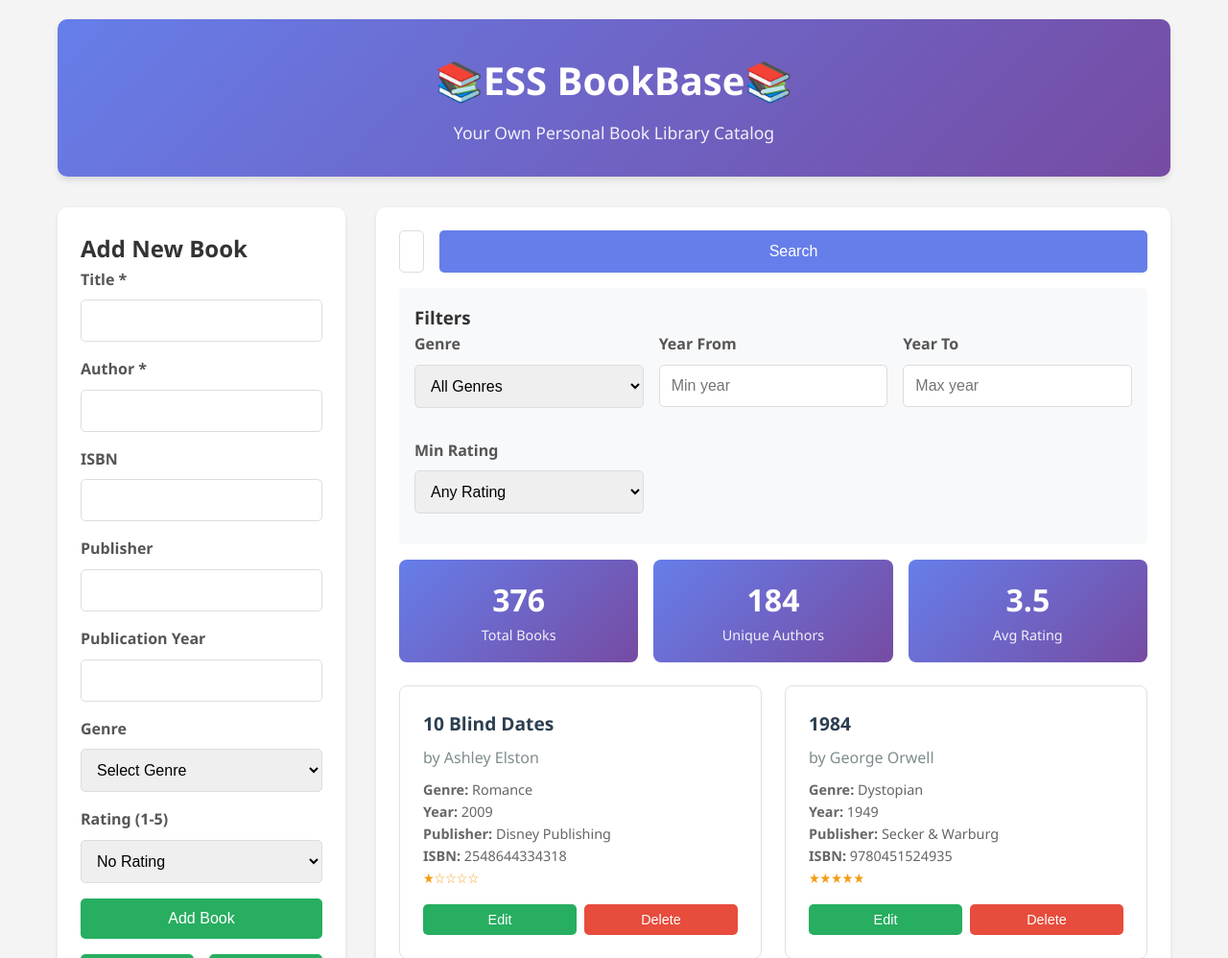
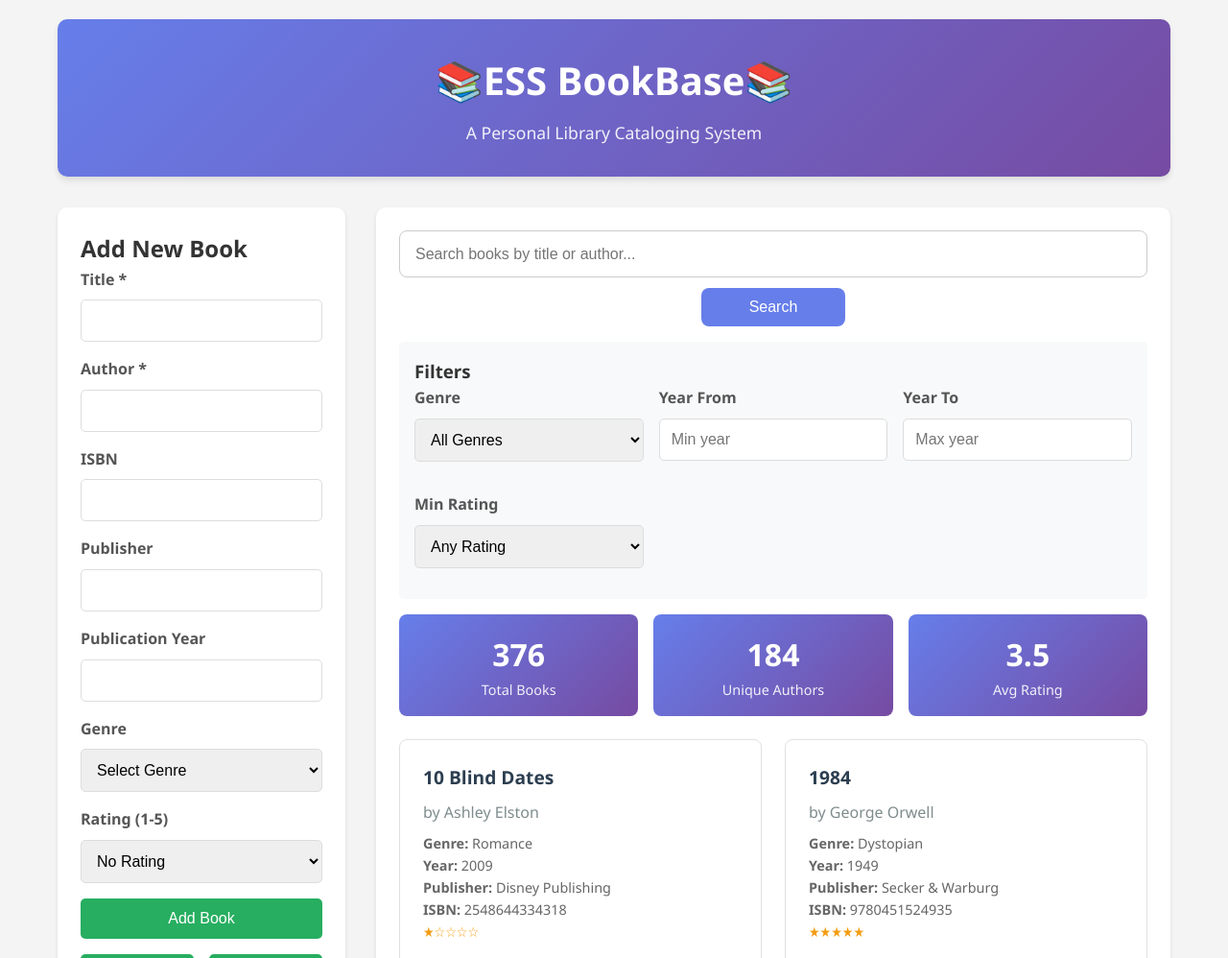
Before and after one commit to emilyjokisner01-hash/BookBase, a Flask app: page / in a window 1280 px wide. Shown: the top 998 px of the page at 96% size. Run offline with Flask 3, Linux system fonts and the light colour scheme; data comes from the database, SQL or seed files in the repository.

Commit message:
Updated index.html

```diff
--- a/templates/index.html
+++ b/templates/index.html
@@ -203,12 +203,25 @@
 
         .search-section {
             display: flex;
-            gap: 1rem;
+            flex-direction: column; /* <-- stacks items vertically */
+            gap: 0.7rem;
             margin-bottom: 1rem;
         }
 
         .search-section input {
-            flex: 1;
+            width: 100%;
+            padding: 0.9rem 1rem;
+            font-size: 1rem;
+            border: 1px solid #ccc;
+            border-radius: 8px;
+        }
+
+        .search-section button {
+            width: 150px; /* button size */
+            align-self: center; /* aligns button under the input */
+            padding: 0.7rem 1rem;
+            font-size: 1rem;
+            border-radius: 8px;
         }
 
         .stats {
@@ -251,7 +264,7 @@
     <div class="container">
         <header>
             <h1>📚ESS BookBase📚</h1>
-            <p>Your Own Personal Book Library Catalog </p>
+            <p>A Personal Library Cataloging System</p>
         </header>
 
         <div class="main-content">
```
